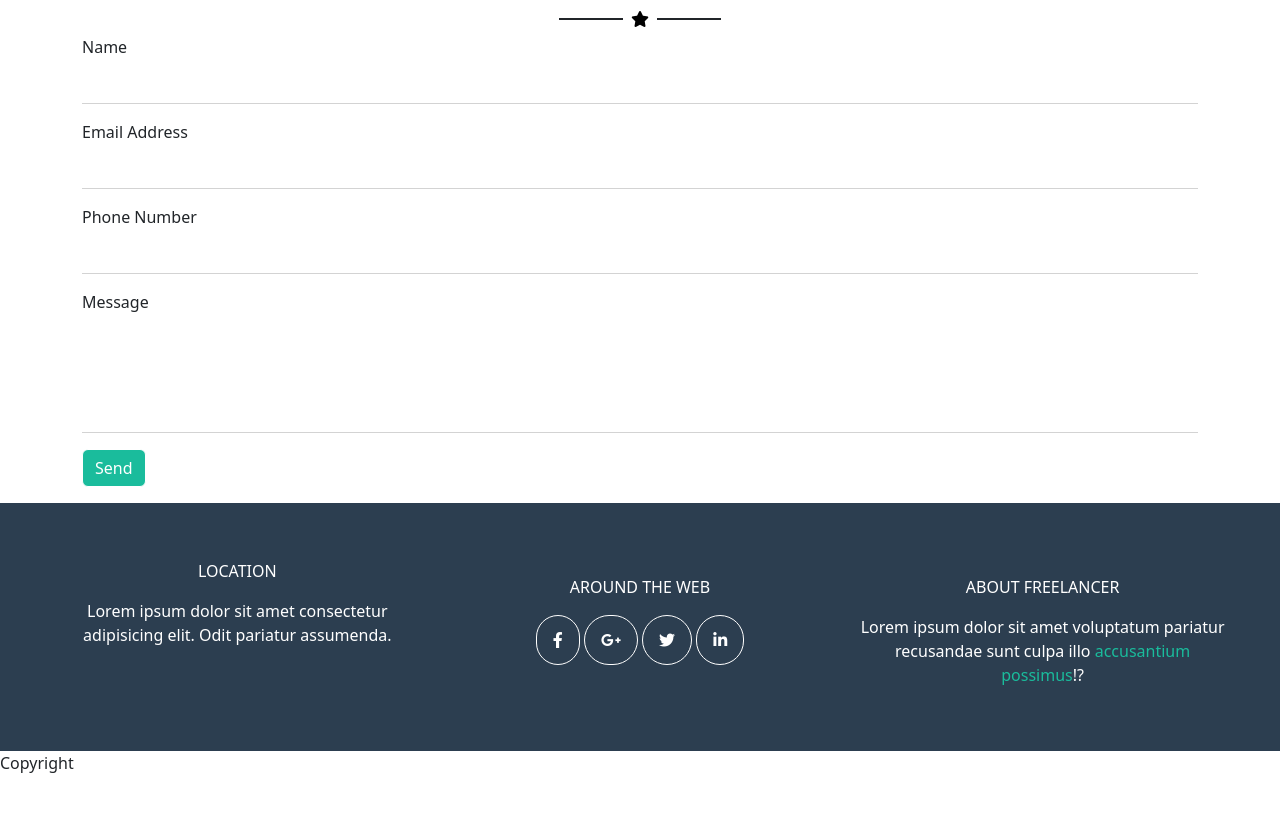
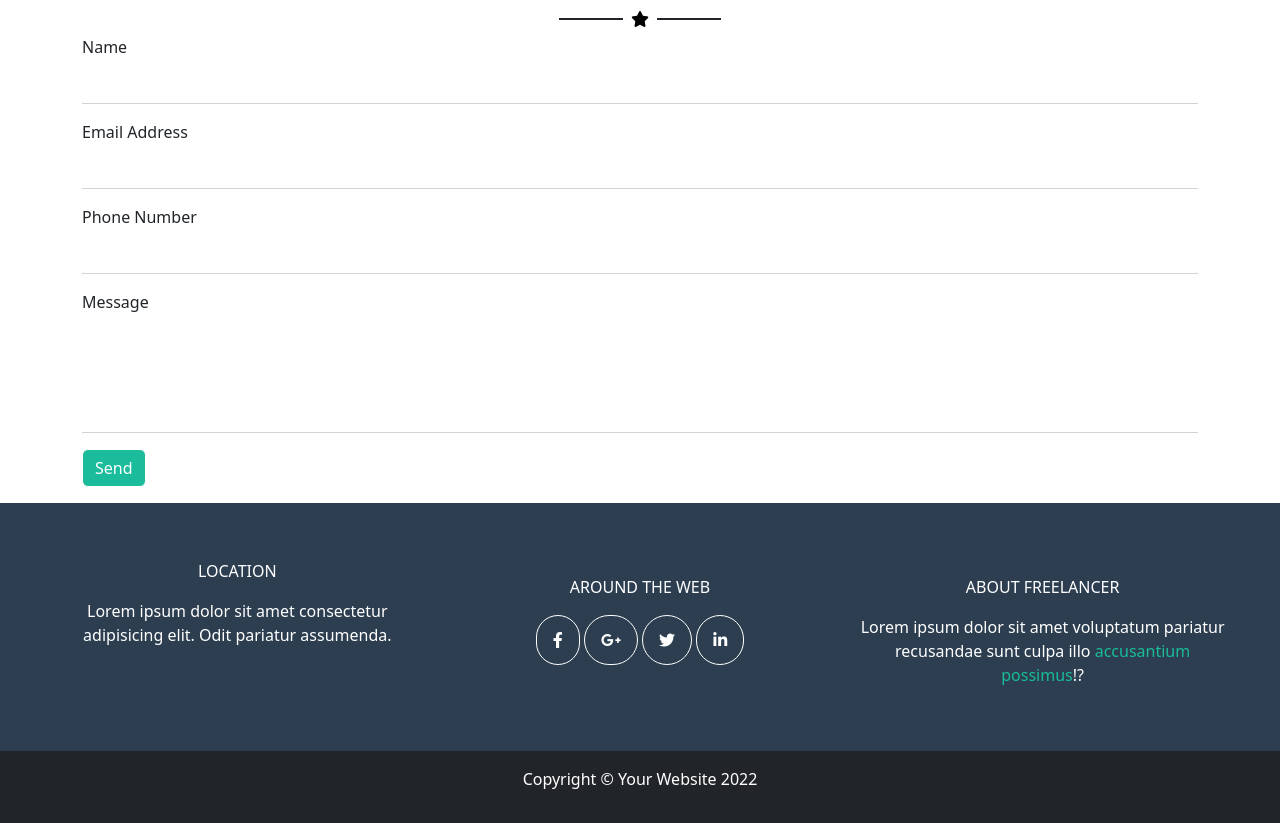
Before and after one commit to GianlucaSirianni/html-css-bootstrap-freelancer, a plain HTML site: page index.html in a window 1280 px wide. Shown: the part 1513-2336 px from the top of the page. Before the commit the page ends 2304 px from the top, so only its background shows below. Drawn offline with nearby package versions, Linux system fonts and the light colour scheme.

Commit message:
completo

```diff
--- a/index.html
+++ b/index.html
@@ -149,8 +149,8 @@
             </div>
           </div>
         </section>
-        <footer>
-          <p>Copyright </p>
+        <footer class="text-center bg-dark text-white p-3">
+          <p>Copyright &copy; Your Website 2022</p>
         </footer>
 
     </main>
```
